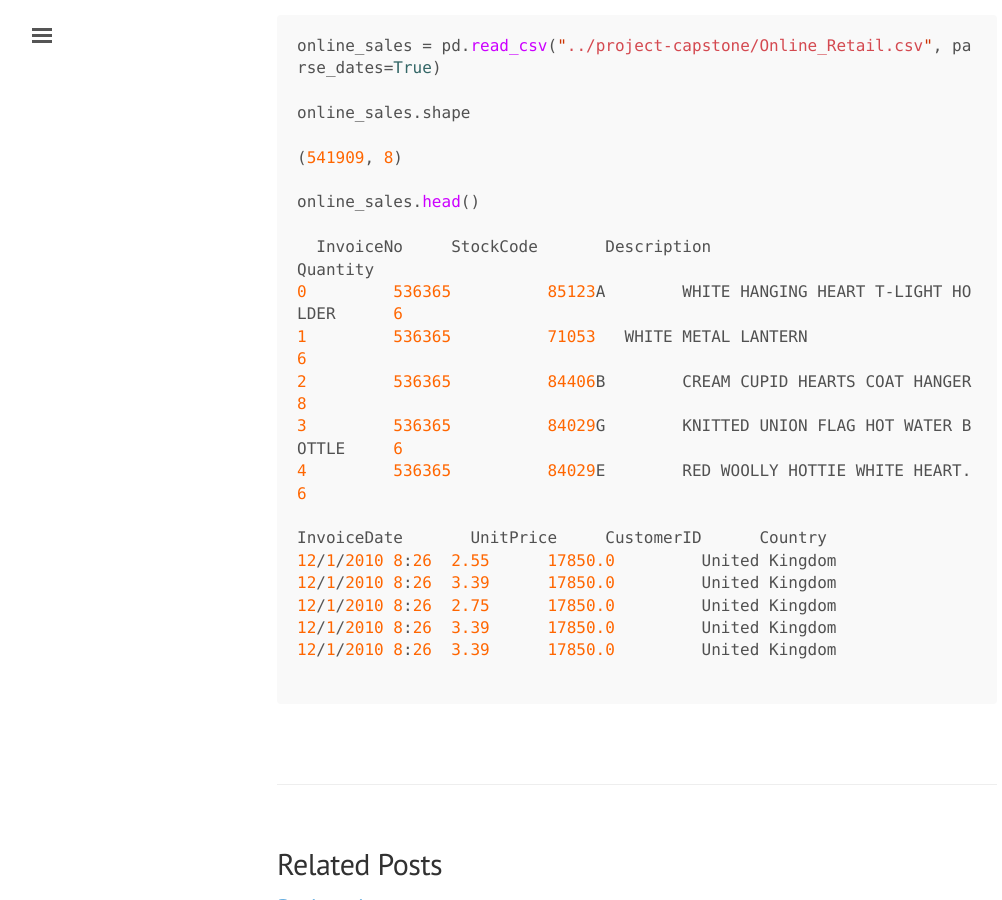
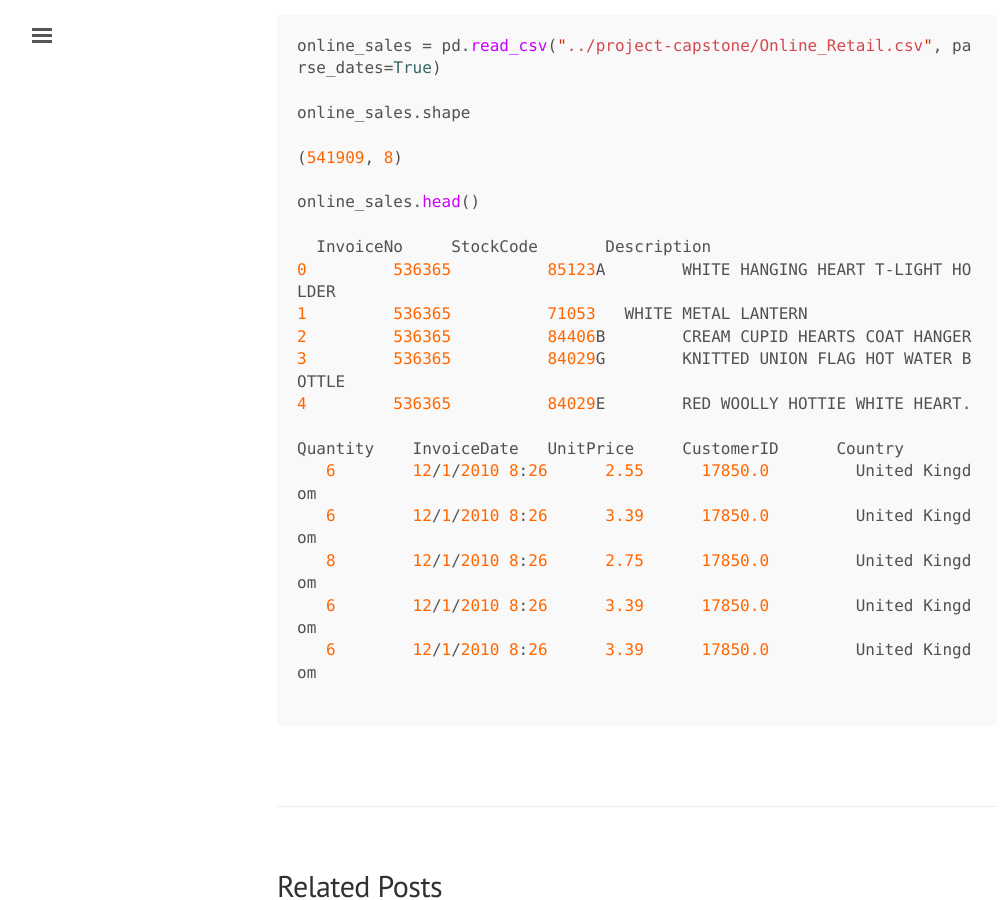
Before and after one commit to shauncheungkt/shauncheungkt.github.io, a Jekyll site: the page built from _posts/2017-11-13-Customer Analytics through Segmentation, Market Basket Analysis and Predictive Analytics.md, in a window 1280 px wide and 900 px high, scrolled down 990 px. Shown: the whole window, without its empty margins (3-1005 px from the left). Built offline with Jekyll 4.4.1, drawn with Linux system fonts in a browser that asks for light colours.

````diff
--- a/_posts/2017-11-13-Customer Analytics through Segmentation, Market Basket Analysis and Predictive Analytics.md
+++ b/_posts/2017-11-13-Customer Analytics through Segmentation, Market Basket Analysis and Predictive Analytics.md
@@ -34,18 +34,18 @@ online_sales.shape
 
 online_sales.head()
 
-  InvoiceNo	StockCode	Description	                        Quantity
-0	  536365	  85123A	WHITE HANGING HEART T-LIGHT HOLDER	  6
-1	  536365	  71053	  WHITE METAL LANTERN	                  6
-2	  536365	  84406B	CREAM CUPID HEARTS COAT HANGER	      8
-3	  536365	  84029G	KNITTED UNION FLAG HOT WATER BOTTLE	  6
-4	  536365	  84029E	RED WOOLLY HOTTIE WHITE HEART.	      6
+  InvoiceNo	StockCode	Description
+0	  536365	  85123A	WHITE HANGING HEART T-LIGHT HOLDER
+1	  536365	  71053	  WHITE METAL LANTERN
+2	  536365	  84406B	CREAM CUPID HEARTS COAT HANGER
+3	  536365	  84029G	KNITTED UNION FLAG HOT WATER BOTTLE
+4	  536365	  84029E	RED WOOLLY HOTTIE WHITE HEART.
 
-InvoiceDate	  UnitPrice	CustomerID	Country
-12/1/2010 8:26	2.55	  17850.0	  United Kingdom
-12/1/2010 8:26	3.39	  17850.0	  United Kingdom
-12/1/2010 8:26	2.75	  17850.0	  United Kingdom
-12/1/2010 8:26	3.39	  17850.0	  United Kingdom
-12/1/2010 8:26	3.39	  17850.0	  United Kingdom
+Quantity    InvoiceDate	  UnitPrice	CustomerID	Country
+   6        12/1/2010 8:26	2.55	  17850.0	  United Kingdom
+   6        12/1/2010 8:26	3.39	  17850.0	  United Kingdom
+   8        12/1/2010 8:26	2.75	  17850.0	  United Kingdom
+   6        12/1/2010 8:26	3.39	  17850.0	  United Kingdom
+   6        12/1/2010 8:26	3.39	  17850.0	  United Kingdom
 
 ```
````
